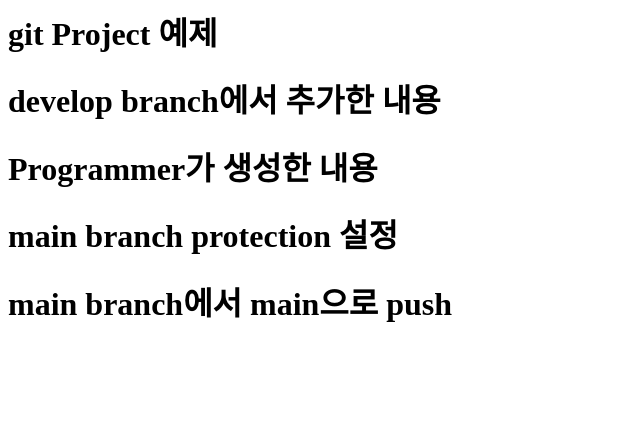
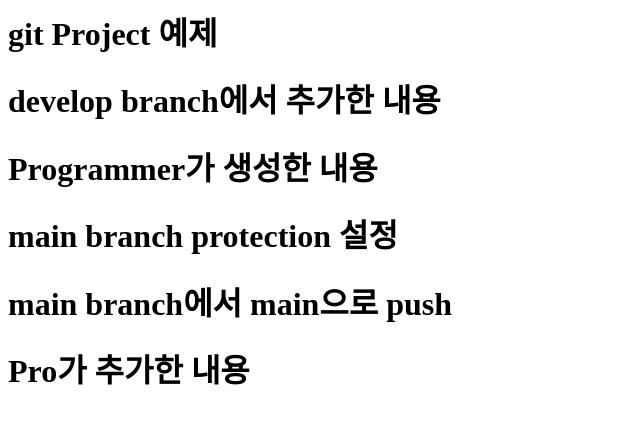
Before and after one commit to ho1ssi/OSS, a plain HTML site: page index.html in a window 1280 px wide. Shown: the whole page, without its empty margins (0-640 px from the left). Drawn offline with Linux system fonts and the light colour scheme.

Commit message:
pro commit 2

```diff
--- a/index.html
+++ b/index.html
@@ -10,6 +10,8 @@
 
             <h1> main branch protection 설정 </h1>
             <h1> main branch에서 main으로 push </h1>
+
+            <h1> Pro가 추가한 내용 </h1>
         </body>
 
 </html>
```
